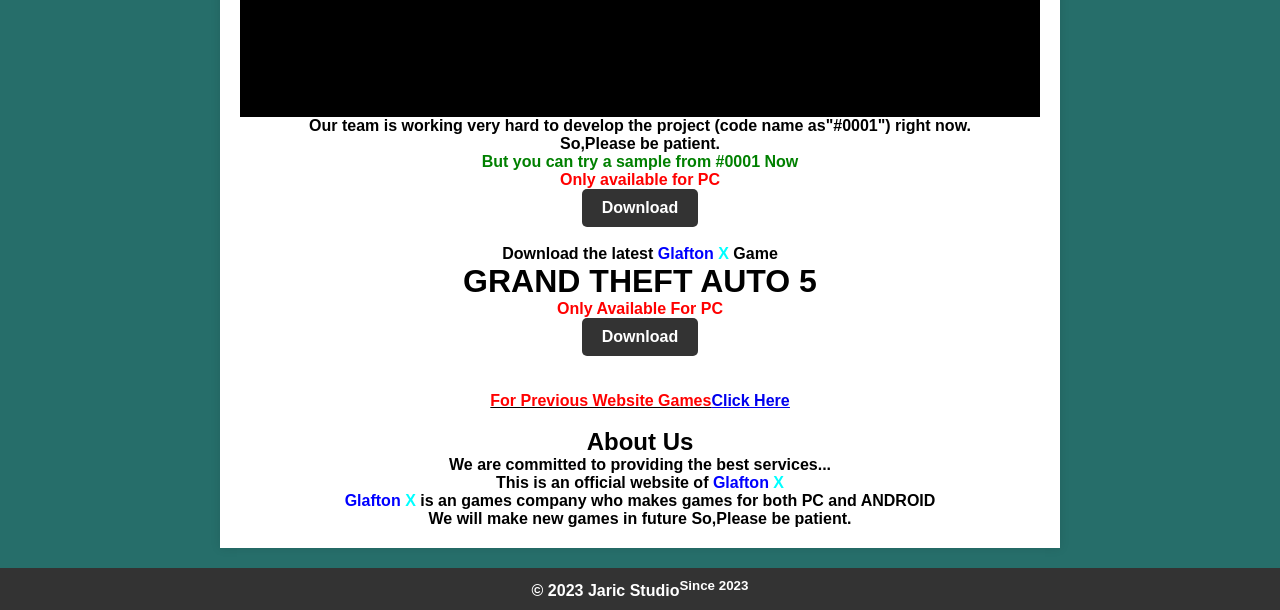
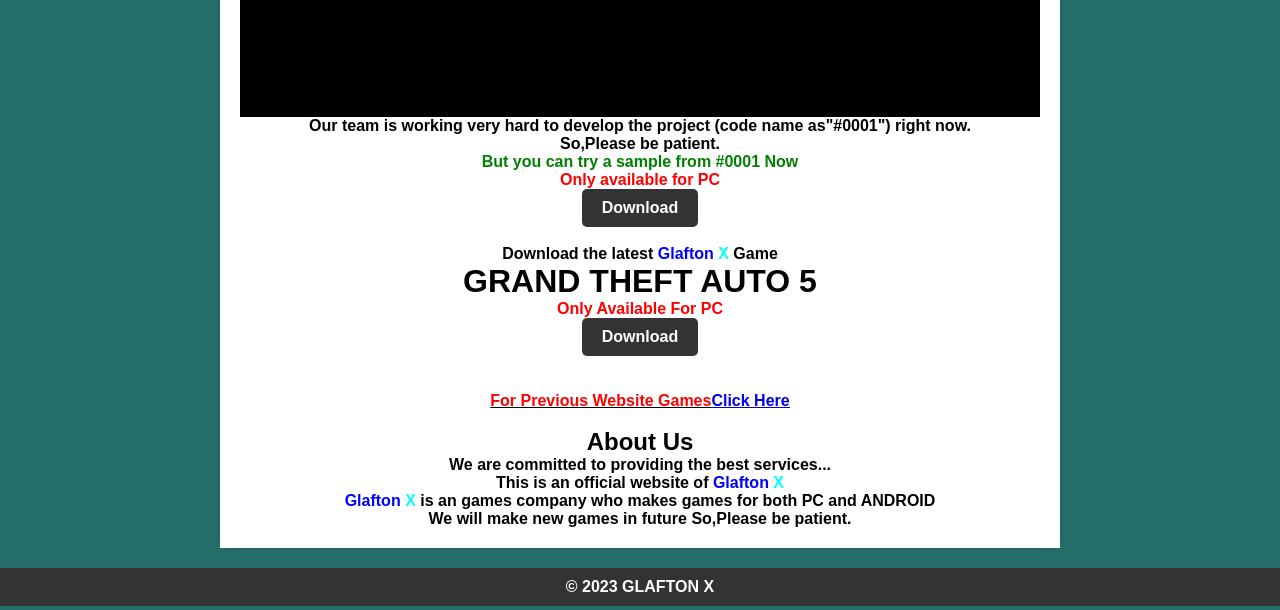
Before and after one commit to Glafton-X/Games, a plain HTML site: page index.html in a window 1280 px wide. Shown: the part 477-1087 px from the top of the page. Drawn offline with Linux system fonts and the light colour scheme.

Commit message:
Update index.html

```diff
--- a/index.html
+++ b/index.html
@@ -57,7 +57,7 @@
 So,Please be patient.</center>
     </main>
     <footer>
-        <p>&copy; 2023 Jaric Studio<sup>Since 2023</sup></p>
+        <p>&copy; 2023 GLAFTON X</p>
     </footer>
 </body>
 </html>
```
